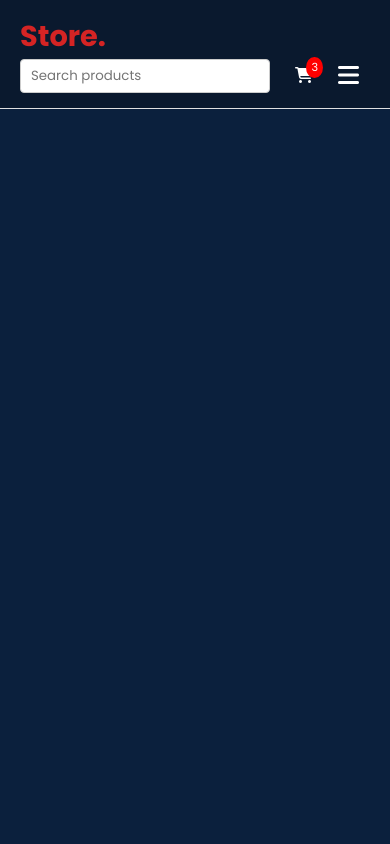
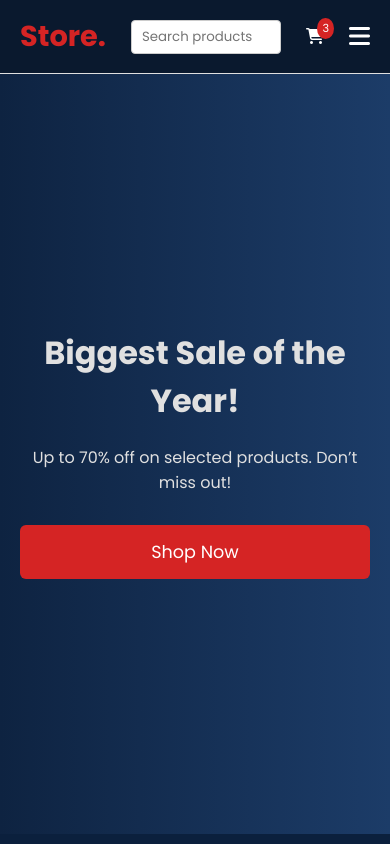
Before and after one commit to Sarangnm/ecommerce-frontend, a website: page index.html in a window 390 px wide. Drawn offline with Linux system fonts and the light colour scheme.

Commit message:
Hero section Added

```diff
--- a/index.html
+++ b/index.html
@@ -29,10 +29,17 @@
                 <span class="cart-badge">3</span>
             </div>
             <div class="hamburger" id="hamburger">
-                <i class="fas fa-bars"></i>
+                <i class="fa-solid fa-bars"></i>
             </div>
         </div>
     </header>
+    <section class="hero">
+        <div class="hero-content">
+            <h1>Biggest Sale of the Year!</h1>
+            <p>Up to 70% off on selected products. Don’t miss out!</p>
+            <a href="#products" class="cta-button">Shop Now</a>
+        </div>
+    </section>
     <script src="scripts/app.js"></script>
 </body>
 </html>
--- a/scripts/app.js
+++ b/scripts/app.js
@@ -1,8 +1,11 @@
 document.addEventListener("DOMContentLoaded", () => {
   const hamburger = document.getElementById("hamburger");
   const navbar = document.getElementById("navbar");
+  const icon = hamburger.querySelector("i");
 
   hamburger.addEventListener("click", () => {
     navbar.classList.toggle("active");
+    icon.classList.toggle("fa-bars");
+    icon.classList.toggle("fa-bars-staggered")
   });
 });
--- a/styles/main.css
+++ b/styles/main.css
@@ -66,7 +66,7 @@ header{
     position: absolute;
     top: -6px;
     right: -10px;
-    background: red;
+    background: #d52424;
     color: white;
     border-radius: 50%;
     padding: 2px 5px;
@@ -79,6 +79,38 @@ header{
     cursor: pointer;
     color: #fff;
 }
+.hero{
+    display: flex;
+    align-items: center;
+    justify-content: center;
+    min-height: 90vh;
+    padding: 40px 20px;
+    text-align: center;
+    background: linear-gradient(to right, #0e2341, #1c3c68);
+    color: #e0e0e0;
+}
+.hero-content h1 {
+    font-size: 3rem;
+    font-weight: 700;
+    margin-bottom: 20px;
+}
+.hero-content p {
+    font-size: 1.25rem;
+    margin-bottom: 30px;
+}
+.cta-button {
+    display: inline-block;
+    background-color: #d52424;
+    color: white;
+    padding: 12px 30px;
+    font-size: 1rem;
+    border-radius: 6px;
+    text-decoration: none;
+    transition: background 0.3s ease;
+}
+.cta-button:hover {
+    background-color: #a91e1e;
+}
 @media (max-width: 768px) {
     .navbar {
         position: absolute;
@@ -87,8 +119,8 @@ header{
         width: 10em;
         display: none;
         flex-direction: column;
-    background: #0a192e;
-    border: 1px solid #e0e0e0;
+        background: rgba(255, 255, 255, .1);
+        border: 2px solid rgba(255, 255, 255, .2);
         border-right: none;
         gap: 15px;
         overflow: hidden;
@@ -99,12 +131,21 @@ header{
         max-height: 300px;
         padding: 10px 0px;
     }
-
     .hamburger {
         display: block;
     }
-
     .search-bar {
-      width: 250px;
+        width: 150px;
+    }
+    .hero-content h1 {
+        font-size: 2rem;
+    }
+    .hero-content p {
+        font-size: 1rem;
+    }
+    .cta-button {
+        width: 100%;
+        padding: 14px;
+        font-size: 1.1rem;
     }
 }
```
Lines whose indentation alone changed are shown as unchanged.
